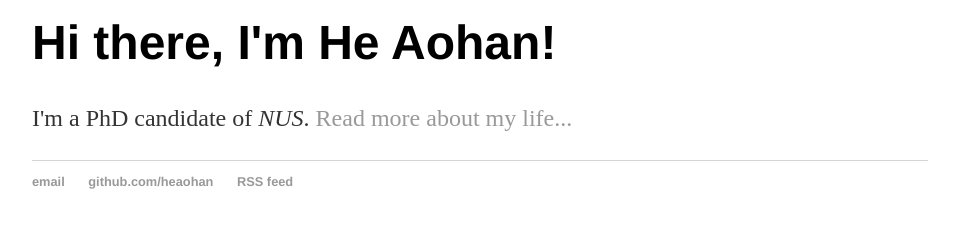
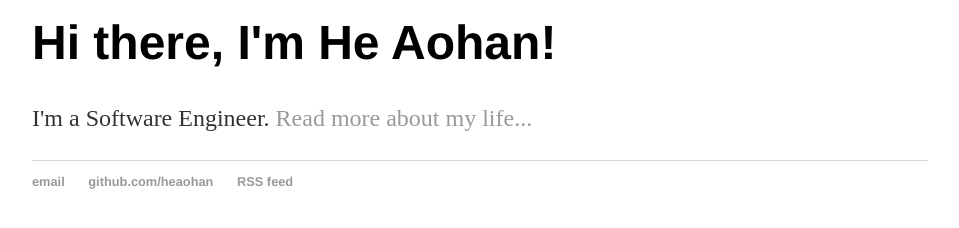
Before and after one commit to heaohan/heaohan.github.io, a Jekyll site: the page built from index.html, in a window 1280 px wide. Shown: the part 260-488 px from the top of the page, without its empty margins (160-1119 px from the left). Built offline with Jekyll 4.4.1, drawn with Linux system fonts in a browser that asks for light colours.

Commit message:
Update index.html

```diff
--- a/index.html
+++ b/index.html
@@ -4,5 +4,5 @@ title: He Aohan, Liverpool Fan
 ---
 <div class="blurb">
 	<h1>Hi there, I'm He Aohan!</h1>
-	<p>I'm a PhD candidate of <em>NUS</em>. <a href="/about">Read more about my life...</a></p>
+	<p>I'm a Software Engineer. <a href="/about">Read more about my life...</a></p>
 </div><!-- /.blurb -->
```
